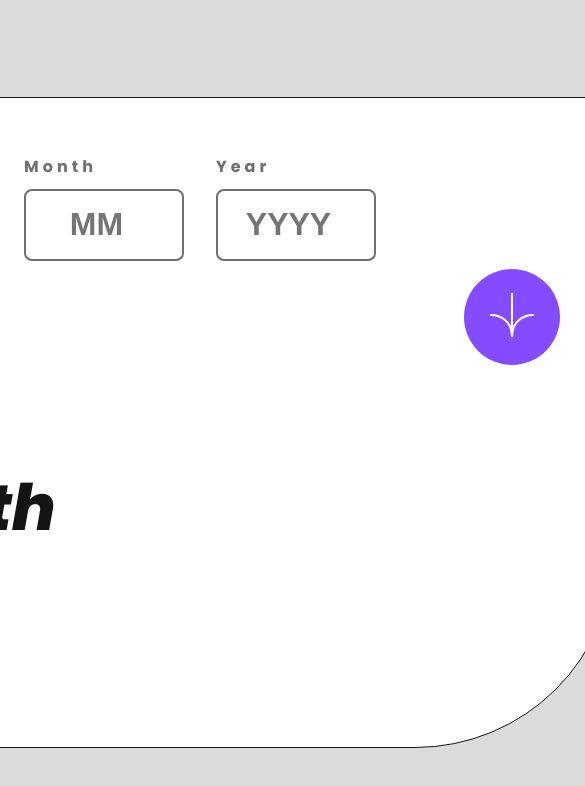
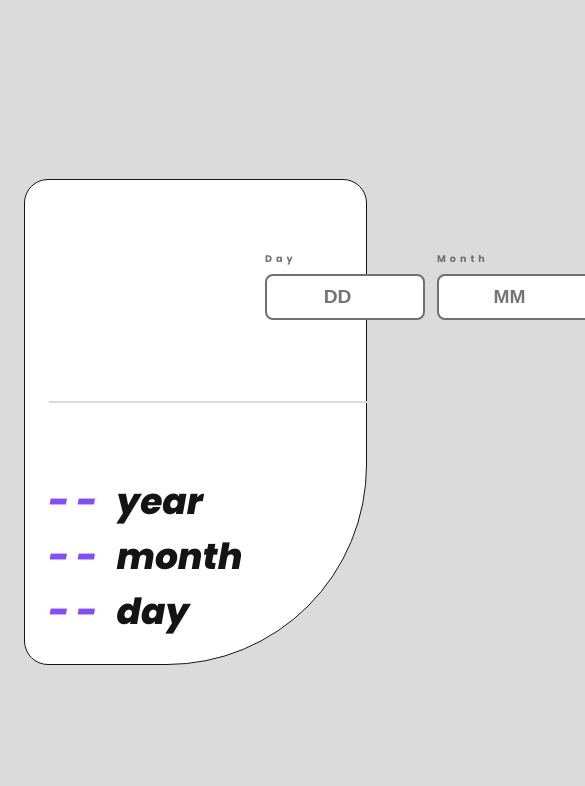
Before and after one commit to Alez05/age-calculator-app, a React (Vite) app: page / in a window 390 px wide. Shown: the top 786 px of the page, 585 px wide, since content can reach past the window. Built offline with nearby package versions, Linux system fonts and the light colour scheme.

Commit message:
refactor begins

```diff
--- a/src/App.jsx
+++ b/src/App.jsx
@@ -6,7 +6,6 @@ const MyApp = () => {
   const [year, setYear] = useState('');
   const [result, setResult] = useState(null);
   const [error, setError] = useState({ day: '', month: '', year: '' });
-  const [isError, setIsError] = useState(false);
 
   const isDateValid = (year, month, day) => {
     const inputDate = new Date(year, month - 1, day);
@@ -20,11 +19,10 @@ const MyApp = () => {
   const calculateAge = () => {
     let isValid = true;
     const currentDate = new Date();
-    const inputDate = new Date(year, month - 1, day); // Adjusted to use the JavaScript Date constructor directly.
+    const inputDate = new Date(year, month - 1, day); // month is 0 indexed
     const newError = { day: '', month: '', year: '' };
 
     // Input validation
-
 
     if (!day) {
       newError.day = 'This field is required'; // when field is empty
@@ -70,8 +68,8 @@ const MyApp = () => {
   };
 
   return (
-    <div className='container'>
-      <div className='input-flex'>
+    <main className='container'>
+      <header className='input-flex'>
         <div className='input-container'>
           <span className={`input-text ${error.day ? 'error-text' : ''}`}>
             Day
@@ -114,7 +112,7 @@ const MyApp = () => {
           />
           <p className='error-year'>{error.year}</p>
         </div>
-      </div>
+      </header>
       <div className='button-content'>
         <button
           className='submit-btn'
@@ -126,13 +124,14 @@ const MyApp = () => {
           />
         </button>
       </div>
+      <span className='border-bottom'></span>
       <div className='result-age'>
         <h1>
           <label
             htmlFor='year'
             className='output-year'
           >
-            {result && result.year}
+            {result ? result.year : '- -'}
           </label>
           year
         </h1>
@@ -142,7 +141,7 @@ const MyApp = () => {
             htmlFor='month'
             className='output-month'
           >
-            {result && result.month}
+            {result ? result.month : '- -'}
           </label>
           month
         </h1>
@@ -152,12 +151,12 @@ const MyApp = () => {
             htmlFor='day'
             className='output-day'
           >
-            {result && result.days}
+            {result ? result.days : '- -'}
           </label>
           day
         </h1>
       </div>
-    </div>
+    </main>
   );
 };
 
--- a/src/index.css
+++ b/src/index.css
@@ -114,7 +114,7 @@ input:focus {
   margin: 0px;
 }
 
-
+/* Button styles */
 
 .button-content {
   display: flex;
@@ -122,7 +122,6 @@ input:focus {
   height: 96px;
   justify-content: flex-end;
   margin-bottom: 0px;
-  border-bottom-style: 2px solid var(--Smokey-grey);
 }
 
 .submit-btn {
@@ -135,6 +134,19 @@ input:focus {
   width: 96px;
   height: 96px;
   margin: 0px;
+}
+
+.submit-btn:hover {
+  background-color: var(--Off-black);
+}
+
+.border-bottom {
+  width: calc(100% - 96px);
+  border-bottom: solid 2px var(--Light-grey);
+  margin: 0;
+  position: relative;
+  bottom: 44px;
+  display: flex;
 }
 
 .result-age {
@@ -152,7 +164,67 @@ input:focus {
   font-style: italic;
 
 }
+/* Output styles */
 
 .output-day, .output-month, .output-year {
   color: var(--Purple);
+  margin-right: 0.8rem;
 }
+
+
+/* Media queries */
+
+@media screen and (max-width: 768px) {
+  :root {
+    font-size: 1.5rem;
+  }
+
+  .container {
+    height: 486px;
+    width: 343px;
+    padding: 48px 24px 48px 24px;
+  }
+
+  .input-flex {
+    width: 295px;
+    height: 76px;
+    gap: 0.5rem;
+  }
+
+  .input-container {
+    width: 100%;
+  }
+
+  .input-text {
+    font-size: 0.4rem;
+    margin-bottom: 8px;
+  }
+
+  input {
+    height: 48px;
+    font-size: 0.8rem;
+  }
+
+  .button-content {
+    width: 100%;
+    height: 48px;
+  }
+
+  .submit-btn {
+    width: 48px;
+    height: 48px;
+  }
+
+  .border-bottom {
+    width: calc(100% - 48px);
+    bottom: 24px;
+  }
+
+  .result-age {
+    height: 50%;
+  }
+
+  .result-age h1 {
+    font-size: 1.5rem;
+  }
+}
```
Also changed, not shown: src/script.js (added), src/script.jsx (deleted).
